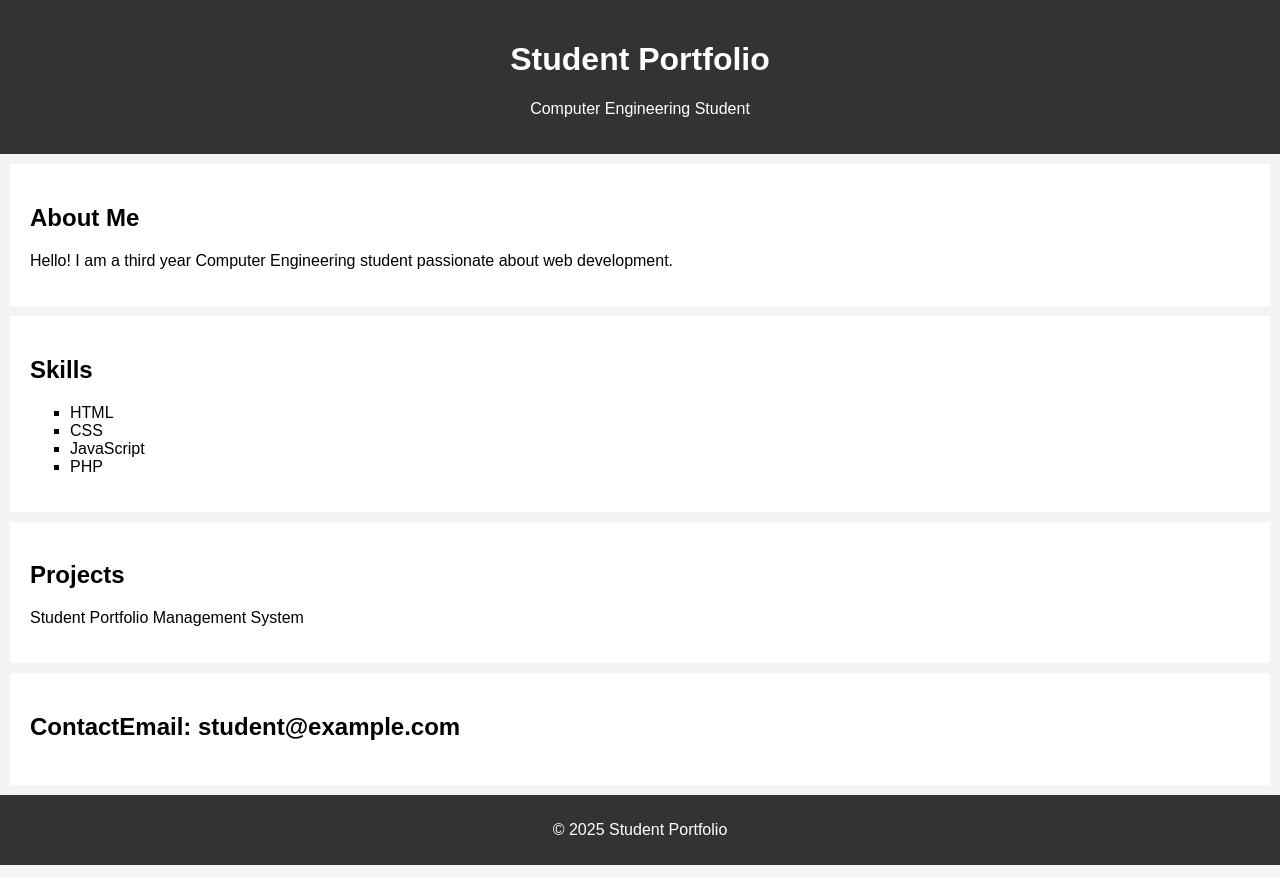
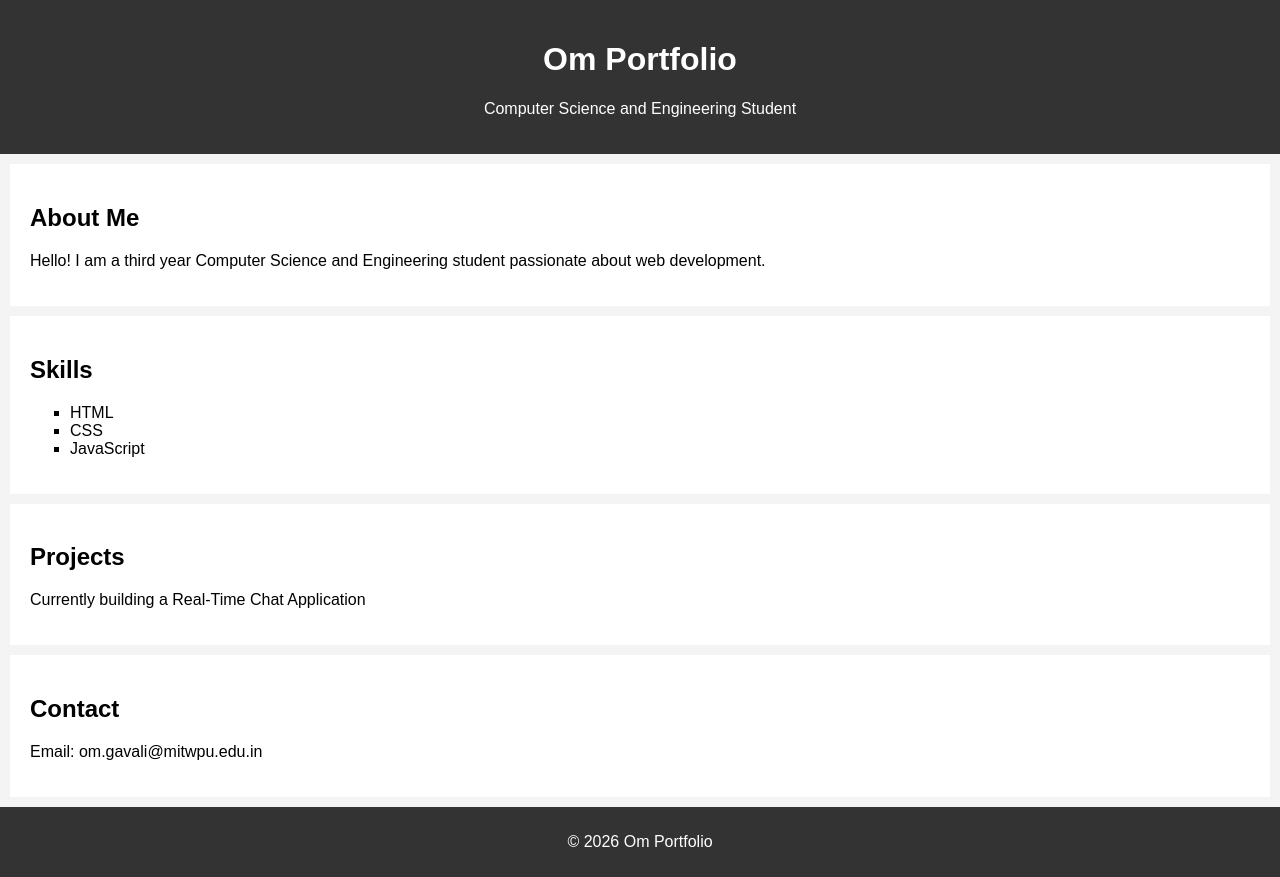
Before and after one commit to omgavali2005/FSD-Lab, a plain HTML site: page index.html in a window 1280 px wide. Drawn offline with Linux system fonts and the light colour scheme.

Commit message:
Update index.html

```diff
--- a/index.html
+++ b/index.html
@@ -2,17 +2,17 @@
 <html lang="en">
 <head>
 <meta charset="UTF-8">
-<title>Student Portfolio</title>
+<title>Om Portfolio</title>
 <link rel="stylesheet" href="style.css">
 </head>
 <body>
 <header>
-<h1>Student Portfolio</h1>
-<p>Computer Engineering Student</p>
+<h1>Om Portfolio</h1>
+<p>Computer Science and Engineering Student</p>
 </header>
 <section class="about">
 <h2>About Me</h2>
-<p>Hello! I am a third year Computer Engineering student passionate about web
+<p>Hello! I am a third year Computer Science and Engineering student passionate about web
 development.</p>
 </section>
 <section class="skills">
@@ -21,18 +21,17 @@ development.</p>
 <li>HTML</li>
 <li>CSS</li>
 <li>JavaScript</li>
-<li>PHP</li>
 </ul>
 </section>
 <section class="projects">
 <h2>Projects</h2>
-<p>Student Portfolio Management System</p>
+<p>Currently building a Real-Time Chat Application</p>
 </section>
 <section class="contact">
-<h2>Contact</h2n <p>Email: student@example.com</p>
+<h2>Contact</h2 <p>Email: om.gavali@mitwpu.edu.in</p>
 </section>
 <footer>
-<p>© 2025 Student Portfolio</p>
+<p>© 2026 Om Portfolio</p>
 </footer>
 </body>
 </html>
```
